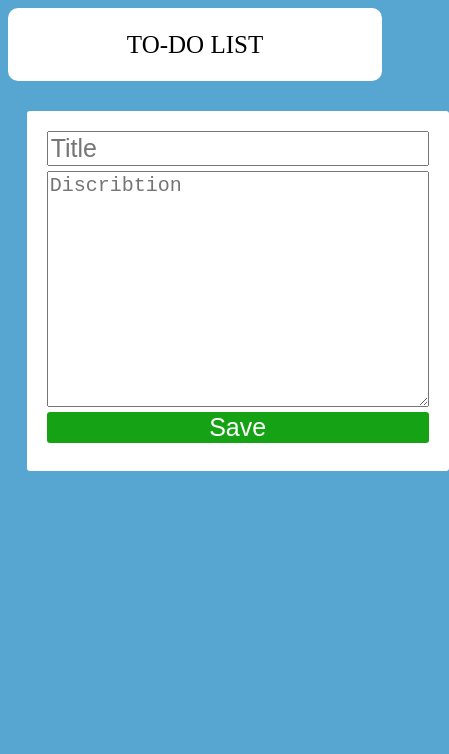
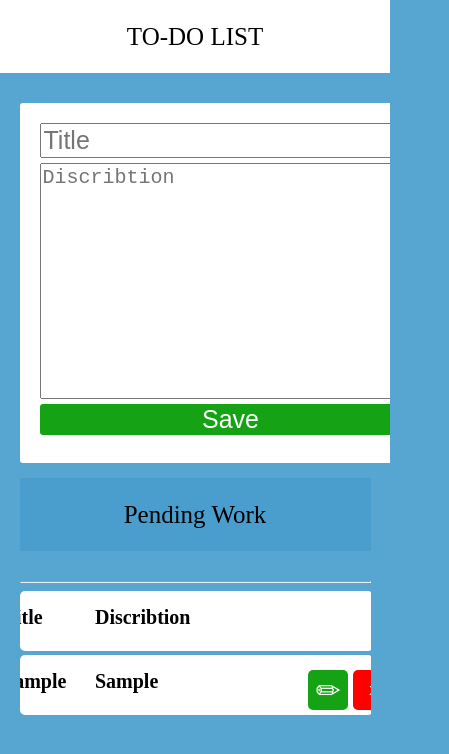
Before and after one commit to PRIPATEL2206/WebProjects, a plain HTML site: page TO DO APP/ToDo.html in a window 390 px wide. Both pictures are taken after typing "Sample", "Sample" into the empty fields and a click on the button "Save". Shown: the whole page, 449 px wide, since content can reach past the window. Drawn offline with Linux system fonts and the light colour scheme.

Commit message:
make todo web to oparate in mobile eficiently

```diff
--- a/TO DO APP/ToDo.html
+++ b/TO DO APP/ToDo.html
@@ -19,10 +19,10 @@
         <div class="contener">
             <div class="heading" style="background-color:  rgba(74, 158, 206, 0.925);">Their is no pending work 🥳🥳</div>
             <hr>
-            <!-- <div class="contentBox">
+                <div class="contentBox">
                 <h3 class="content">Title</h3>
                 <h3 class="content">Discribtion</h3>
-                <button class="editButton" onclick="openEdit(this)">&#x270f</button>
+                <!--   <button class="editButton" onclick="openEdit(this)">&#x270f</button>
                 <button class="removebutton" onclick="remove(this)">X</button> -->
             </div>
         </div>
--- a/TO DO APP/script.js
+++ b/TO DO APP/script.js
@@ -22,7 +22,7 @@ function saveIt(){
     titleBox.value="";
     discribtionBox.value=""
 
-    if(contentBox.childElementCount==3){
+    if(contentBox.childElementCount==4){
         contentBox.children[0].textContent="Pending Work";
 
     }
@@ -74,7 +74,7 @@ function openEdit(e){
 function remove(e){
 
     e.parentElement.remove();
-    if(contentBox.children.length==2){
+    if(contentBox.children.length==3){
         contentBox.children[0].textContent="Their is no pending work 🥳🥳";
     }
 }
--- a/TO DO APP/style.css
+++ b/TO DO APP/style.css
@@ -1,4 +1,6 @@
+
 body{
+    margin: 0px;
     background-color: rgba(74, 158, 206, 0.925);
 }
 
@@ -10,18 +12,19 @@ body{
     font-size: 25px;
     text-align: center;
     padding-top: 23px;
-    border-radius: 10px;
     margin-bottom: 30px;
 }
 
 /* add box */
 .addbox{
+    /* width: 45px; */
     display: flex;
     flex-direction: column;
     background-color: white;
     padding: 20px;
     border-radius: 3px;
     margin-right: 15px;
+    margin-bottom: 15px;
     height: 320px;
 }
 
@@ -55,34 +58,32 @@ body{
 
 /* contener */
 .contener{
-    width: 100%;
+    width: 800px;
     height: 600px;
-    overflow-x: auto;
+    overflow-y: auto;
 
 }
 
 /* content box */
 .contentBox{
     display: grid;
-    grid-template-columns: 25% 60% 5% 5%;
+    grid-template-columns: 25% 60% 40px 40px;
     width: 99%;
     background-color: white;
-    /* padding: 15px; */
-    padding: 15px 0px 15px 2px;
+    padding: 15px 1px 15px 5px;
     border-radius: 5px;
     height: 30px;
     grid-column-gap: 5px;
     justify-content: center;
     margin-bottom: 4px;
-    /* overflow: auto; */
+    overflow-x: auto;
+    overflow-y: hidden;
 }
 
 
 /* edit and remove */
 .contentBox button{
-    text-align: left;
     height: 40px;
-    width: auto;
     margin-top: 0px;
     border-radius: 5px;
     text-align: center;
@@ -116,7 +117,7 @@ body{
     font-size: 20px;
     margin-bottom: 0px;
     margin-top: 0px;
-    overflow: auto;
+    overflow:auto;
 }
 
 
@@ -126,4 +127,6 @@ body{
     flex-direction: row;
     padding-left:5%;
     padding-right: 5%;
+    flex-wrap: wrap;
+    overflow: auto;
 }
```
